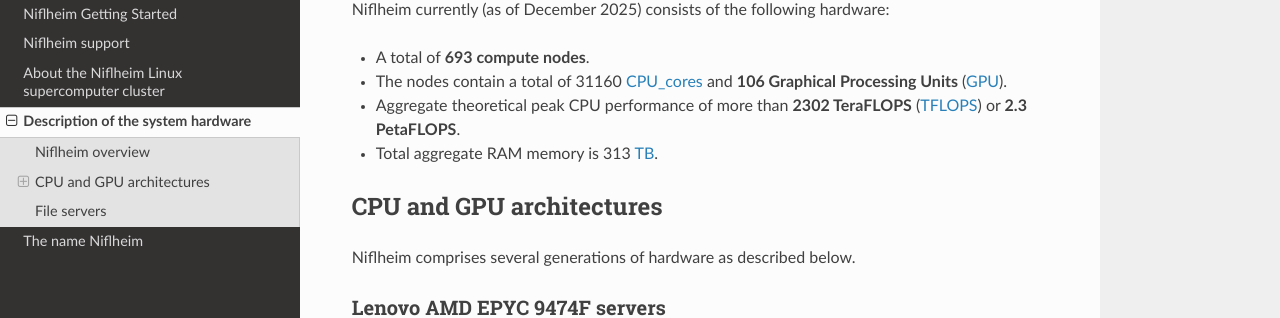
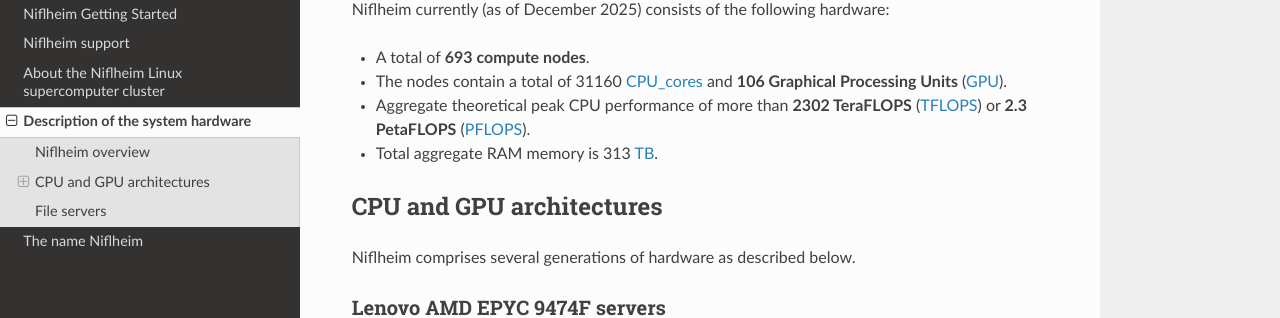
Before and after one commit to OleHolmNielsen/Niflheim_users, a Sphinx documentation site: the page built from docs/Hardware.rst, in a window 1280 px wide and 900 px high, scrolled down 476 px. Shown: the part 138-456 px from the top of the window. Built offline with Sphinx 7.4.7 and the Read the Docs theme 3.1.0, drawn with Linux system fonts in a browser that asks for light colours.

Commit message:
Minor edit

```diff
--- a/docs/Hardware.rst
+++ b/docs/Hardware.rst
@@ -13,13 +13,14 @@
 
 * A total of **693 compute nodes**.
 * The nodes contain a total of 31160 CPU_cores_ and **106 Graphical Processing Units** (GPU_).
-* Aggregate theoretical peak CPU performance of more than **2302 TeraFLOPS** (TFLOPS_) or **2.3 PetaFLOPS**.
+* Aggregate theoretical peak CPU performance of more than **2302 TeraFLOPS** (TFLOPS_) or **2.3 PetaFLOPS** (PFLOPS_).
 * Total aggregate RAM memory is 313 TB_.
 
 .. _CPU_cores: https://en.wikipedia.org/wiki/Multi-core_processor
 .. _GPU: https://en.wikipedia.org/wiki/Graphics_processing_unit
 .. _GFLOPS: http://en.wikipedia.org/wiki/FLOPS
 .. _TFLOPS: http://en.wikipedia.org/wiki/FLOPS
+.. _PFLOPS: http://en.wikipedia.org/wiki/FLOPS
 
 CPU and GPU architectures
 ===========================
```
